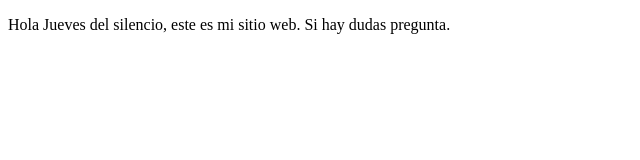
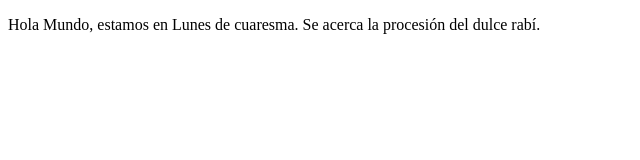
Before and after one commit to osanti95/proyectoDemoCursoPrework, a plain HTML site: page index.html in a window 1280 px wide. Shown: the whole page, without its empty margins (0-640 px from the left). Drawn offline with Linux system fonts and the light colour scheme.

Commit message:
nuevos cambios

```diff
--- a/index.html
+++ b/index.html
@@ -8,8 +8,8 @@
 </head>
 <body>
     <p>
-        Hola Jueves del silencio, este es mi sitio web.
-        Si hay dudas pregunta.
+        Hola Mundo, estamos en Lunes de cuaresma.
+        Se acerca la procesión del dulce rabí.
     </p>
 </body>
 </html>
```
